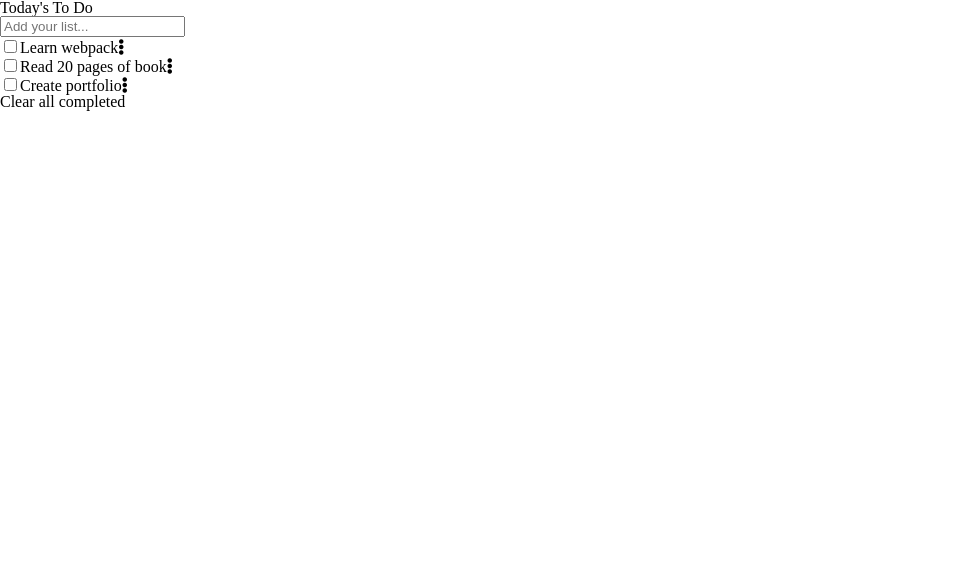
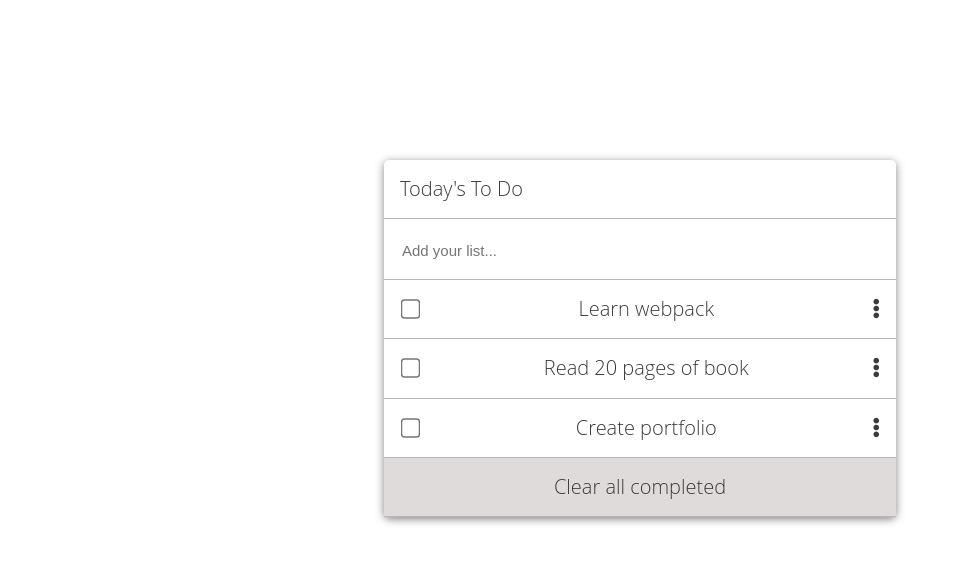
Before and after one commit to ahmetbozaci/Todolist-2.0, a website built with webpack: page src/index.html in a window 1280 px wide. Shown: the whole page, without its empty margins (0-965 px from the left). Built offline with nearby package versions, Linux system fonts and the light colour scheme.

Commit message:
Style page

```diff
--- a/src/style.css
+++ b/src/style.css
@@ -130,3 +130,69 @@ table {
   border-collapse: collapse;
   border-spacing: 0;
 }
+
+/*! PAGE STYLING START HERE  */
+.page {
+  font-size: 20px;
+  color: #3b3b3b;
+  font-family: 'Open Sans', 'Lucida Grande', tahoma, verdana, arial, sans-serif;
+  font-weight: 300;
+}
+
+.center {
+  margin: auto;
+  width: 40%;
+}
+.item {
+  display: flex;
+  justify-content: space-between;
+}
+
+li {
+  list-style-type: none;
+  cursor: move;
+  user-select: none;
+}
+
+.box {
+  box-sizing: border-box;
+  box-shadow: 0 2px 8px rgb(0 0 0 / 50%);
+  margin-top: 10rem;
+  border-radius: 5px;
+}
+
+.border {
+  border-bottom: 1px solid #b8b6b6;
+  padding: 1.2rem 1rem;
+}
+
+input {
+  border: 0;
+  outline: none;
+  color: rgb(80, 79, 79);
+  font-size: 15px;
+}
+
+#input-text {
+  width: 94%;
+}
+
+.clear {
+  text-align: center;
+  background-color: #dfdbdb;
+}
+
+input[type='checkbox'] {
+  cursor: pointer;
+  transform: scale(1.5);
+}
+
+.check {
+  text-decoration: line-through;
+  text-decoration-thickness: 0.1rem;
+  color: #838282;
+}
+
+.draggable.dragging {
+  opacity: 0.5;
+}
```
